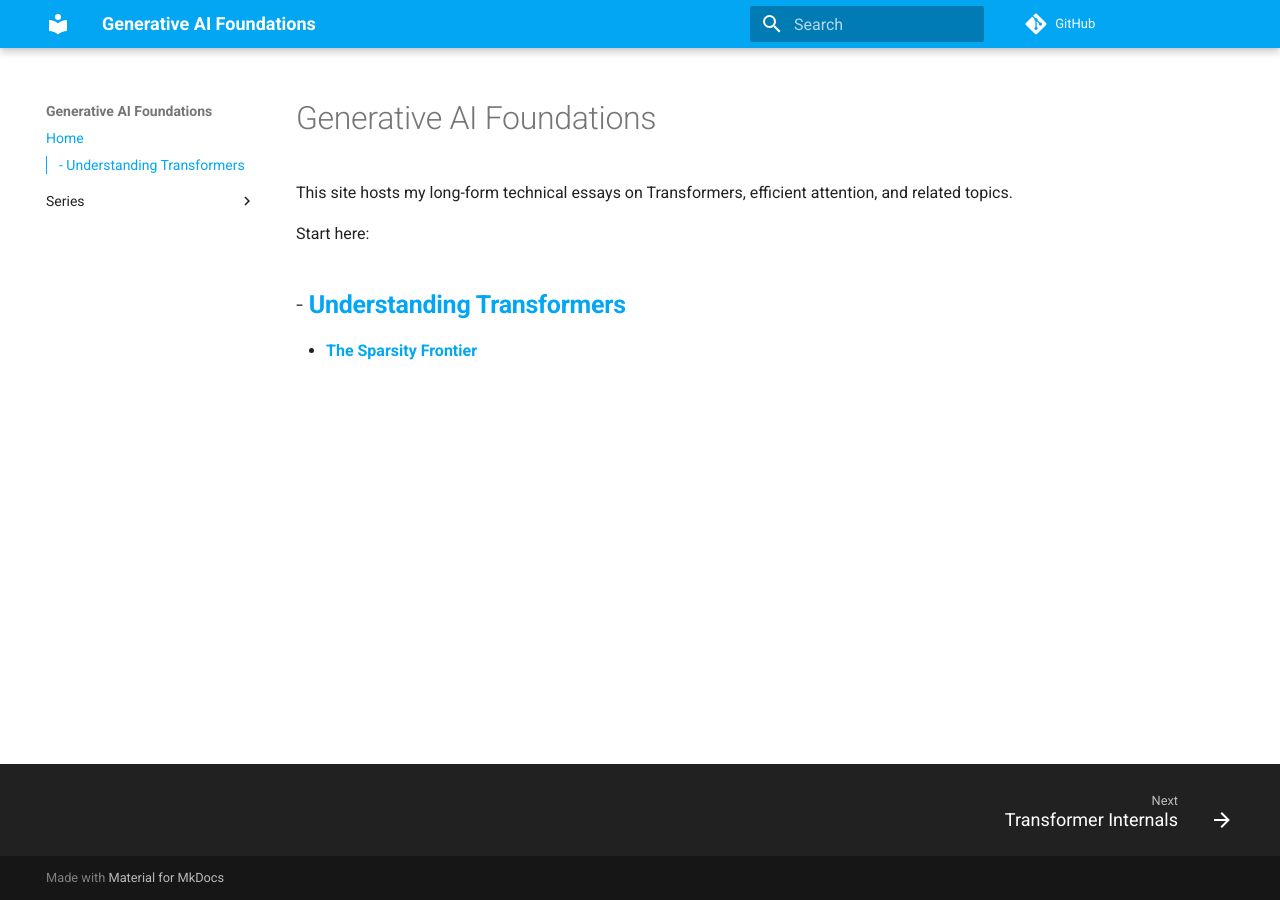
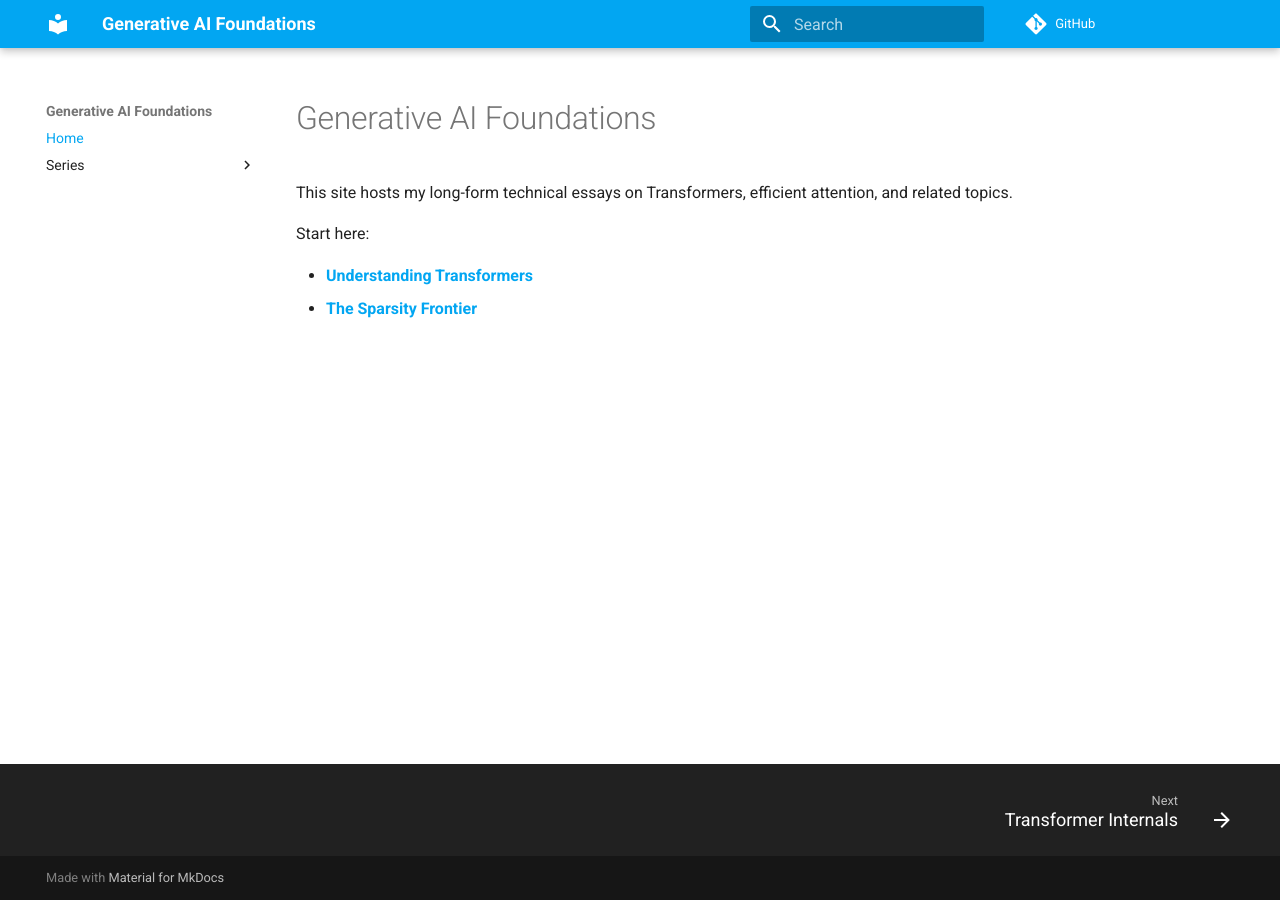
Before and after one commit to PranavSriram18/genai_foundations, an MkDocs documentation site: the page built from docs/index.md, in a window 1280 px wide. Built offline with MkDocs 1.6.1 and Material for MkDocs 9.7.7, drawn with Linux system fonts in a browser that asks for light colours; comment, search, counter and statistics services are not loaded.

Commit message:
site level fix

```diff
--- a/docs/index.md
+++ b/docs/index.md
@@ -5,6 +5,5 @@ topics.
 
 Start here:
 
-- **[Understanding Transformers](series/transformer_internals.md)**
--
-- **[The Sparsity Frontier](series/moe.md)**
+* **[Understanding Transformers](series/transformer_internals.md)**
+* **[The Sparsity Frontier](series/moe.md)**
--- a/mkdocs.yml
+++ b/mkdocs.yml
@@ -48,4 +48,4 @@ nav:
   - Home: index.md
   - Series:
     - Transformer Internals: series/transformer_internals.md
-    - Mixture of Experts: series/moe.md
+    - The Sparsity Frontier: series/moe.md
```
